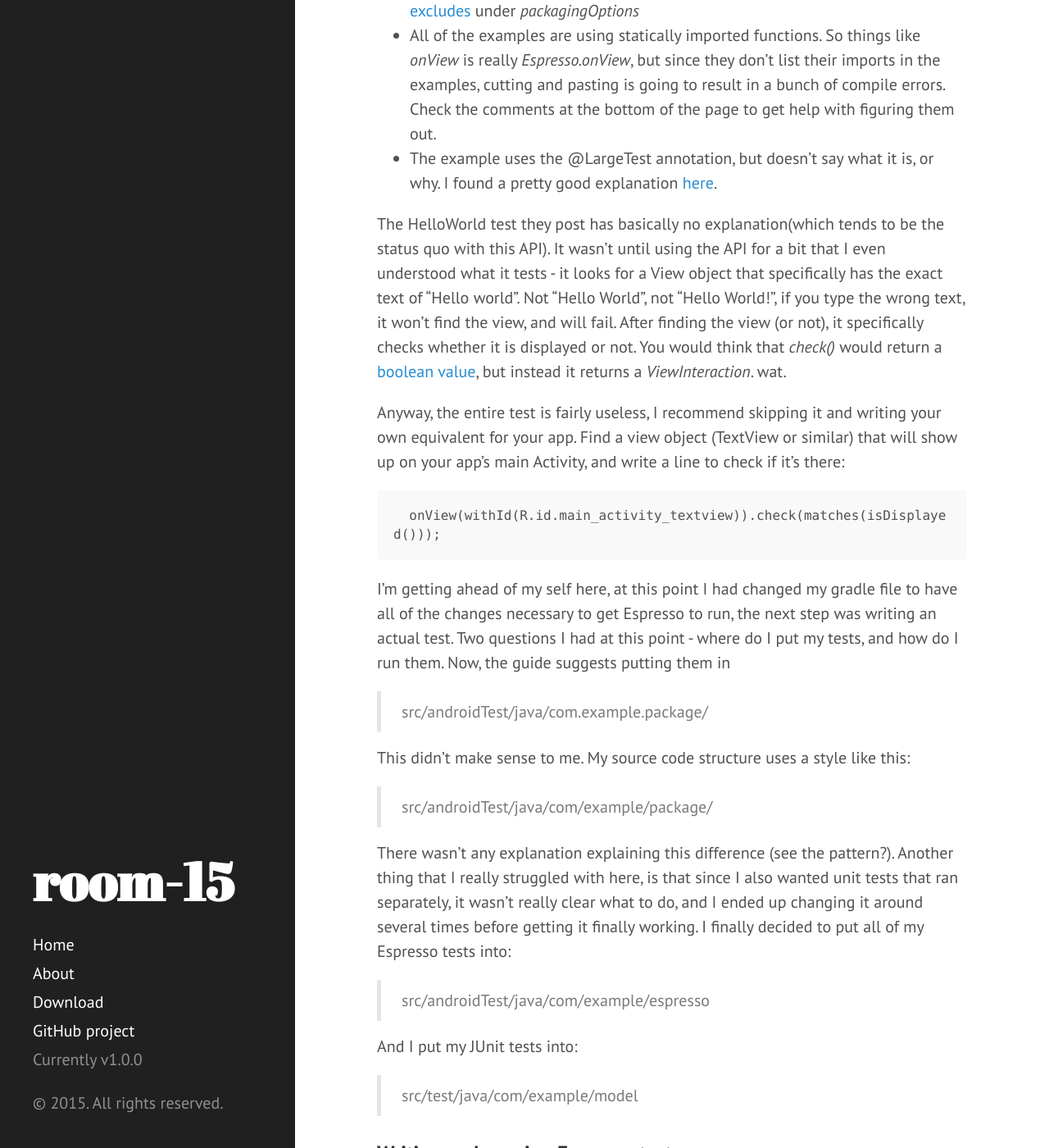
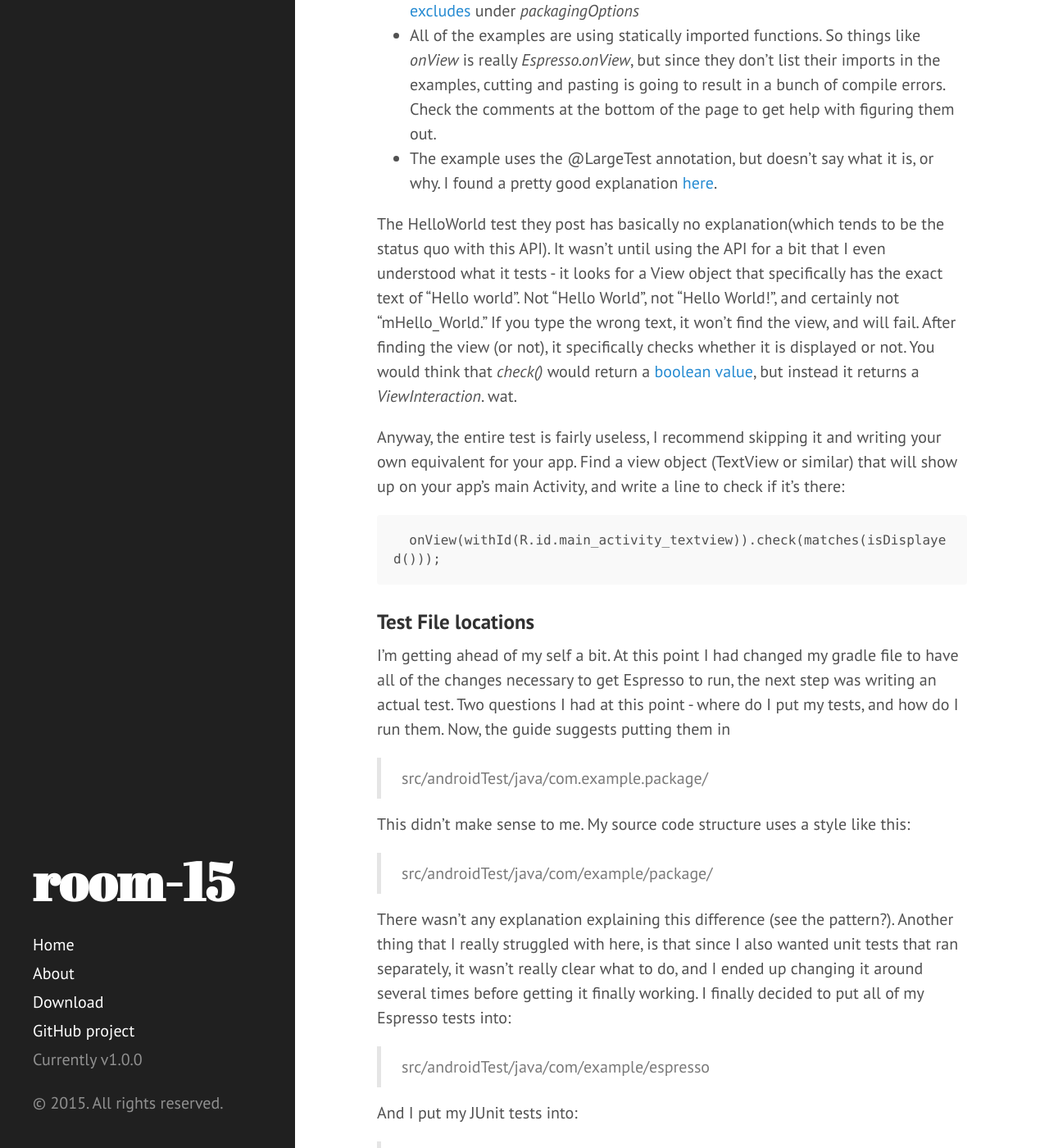
Before and after one commit to room-15/blog, a Jekyll site: the page built from _posts/2015-03-17-adventures-in-espresso.md, in a window 1280 px wide and 1400 px high, scrolled down 743 px. Shown: the whole window at 82% size. Built offline with Jekyll 4.4.1, drawn with Linux system fonts in a browser that asks for light colours; comment, search, counter and statistics services are not loaded.

Commit message:
More editting.

```diff
--- a/_posts/2015-03-17-adventures-in-espresso.md
+++ b/_posts/2015-03-17-adventures-in-espresso.md
@@ -15,13 +15,15 @@ The first thing you need to know with the Setup instructions page, is that it ap
 * All of the examples are using statically imported functions. So things like *onView* is really *Espresso.onView*, but since they don't list their imports in the examples, cutting and pasting is going to result in a bunch of compile errors. Check the comments at the bottom of the page to get help with figuring them out.
 * The example uses the @LargeTest annotation, but doesn't say what it is, or why. I found a pretty good explanation [here](http://googletesting.blogspot.com/2010/12/test-sizes.html).
 
-The HelloWorld test they post has basically no explanation(which tends to be the status quo with this API). It wasn't until using the API for a bit that I even understood what it tests - it looks for a View object that specifically has the exact text of "Hello world". Not "Hello World", not "Hello World!", if you type the wrong text, it won't find the view, and will fail. After finding the view (or not), it specifically checks whether it is displayed or not. You would think that *check()* would return a [boolean value](http://stackoverflow.com/questions/20807131/espresso-return-boolean-if-view-exists), but instead it returns a *ViewInteraction*. wat.
+The HelloWorld test they post has basically no explanation(which tends to be the status quo with this API). It wasn't until using the API for a bit that I even understood what it tests - it looks for a View object that specifically has the exact text of "Hello world". Not "Hello World", not "Hello World!", and certainly not "mHello_World." If you type the wrong text, it won't find the view, and will fail. After finding the view (or not), it specifically checks whether it is displayed or not. You would think that *check()* would return a [boolean value](http://stackoverflow.com/questions/20807131/espresso-return-boolean-if-view-exists), but instead it returns a *ViewInteraction*. wat.
 
 Anyway, the entire test is fairly useless, I recommend skipping it and writing your own equivalent for your app. Find a view object (TextView or similar) that will show up on your app's main Activity, and write a line to check if it's there:
 
       onView(withId(R.id.main_activity_textview)).check(matches(isDisplayed()));
 
-I'm getting ahead of my self here, at this point I had changed my gradle file to have all of the changes necessary to get Espresso to run, the next step was writing an actual test. Two questions I had at this point - where do I put my tests, and how do I run them. Now, the guide suggests putting them in
+### Test File locations
+
+I'm getting ahead of my self a bit. At this point I had changed my gradle file to have all of the changes necessary to get Espresso to run, the next step was writing an actual test. Two questions I had at this point - where do I put my tests, and how do I run them. Now, the guide suggests putting them in
 
 > src/androidTest/java/com.example.package/
 
```
